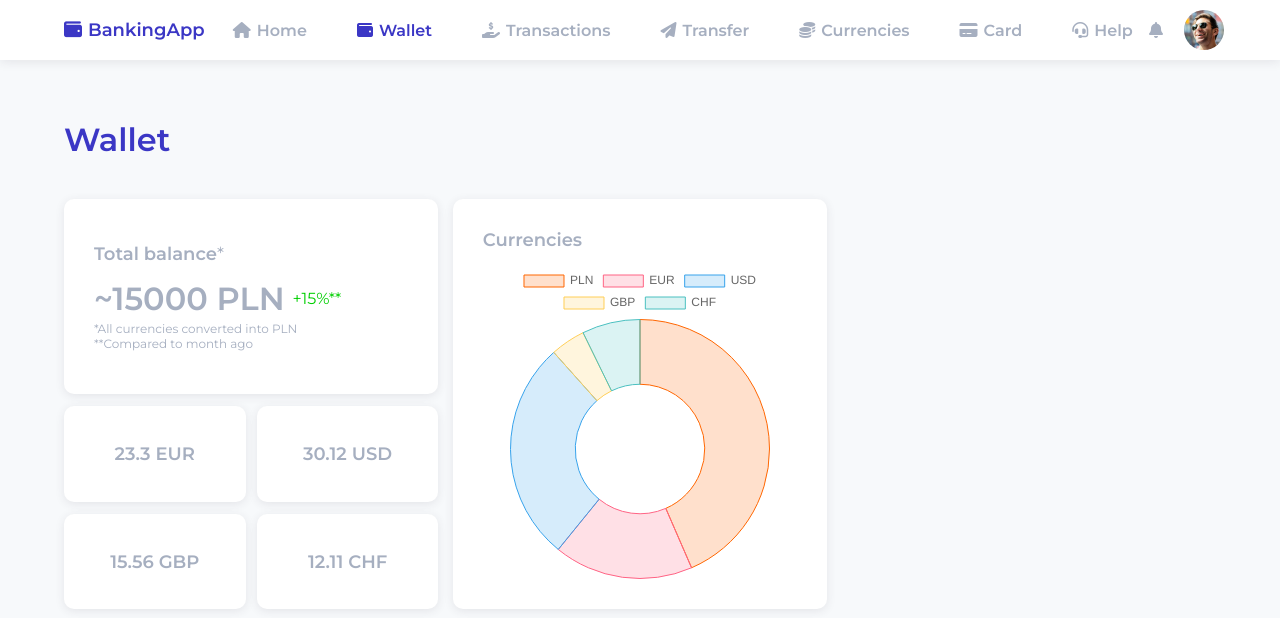
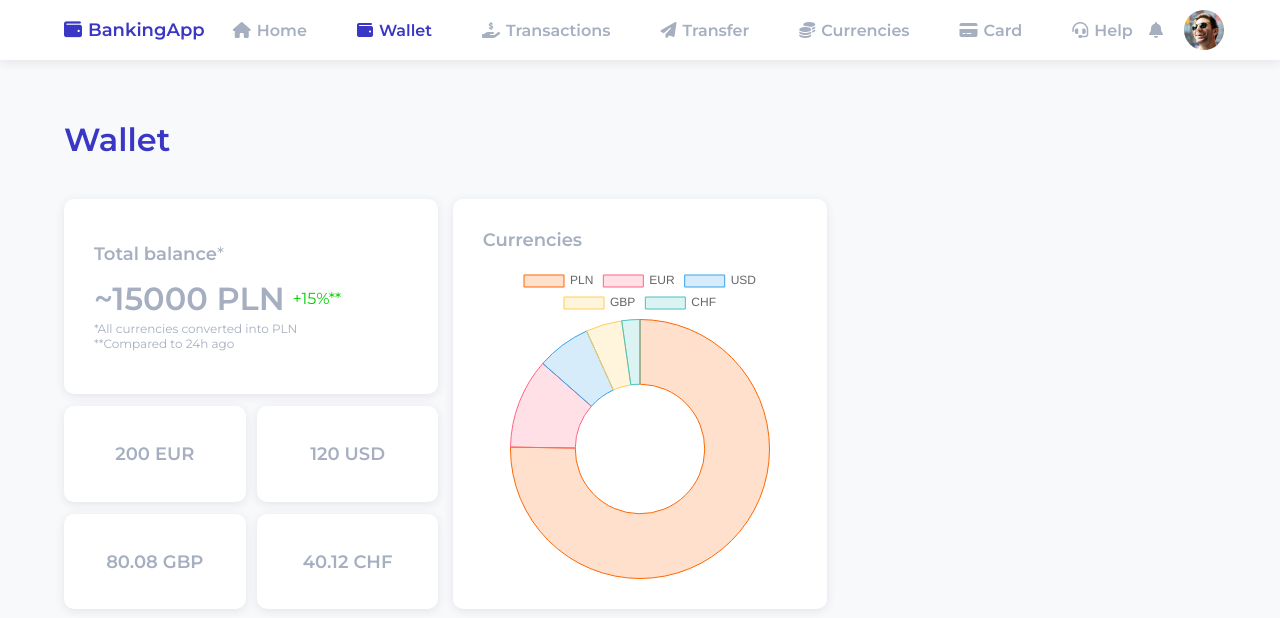
Before and after one commit to MiloszBaranskiDev/BankingApp, a React (Create React App) app: page /wallet in a window 1280 px wide. Shown: the top 618 px of the page. Built offline with nearby package versions, Linux system fonts and the light colour scheme.

Commit message:
connect wallet with redux

```diff
--- a/src/elements/Wallet/TotalBalanceInfo.tsx
+++ b/src/elements/Wallet/TotalBalanceInfo.tsx
@@ -10,7 +10,7 @@ const TotalBalanceInfo: React.FC = () => {
       <S_TotalBalanceInfo>
         *All currencies converted into PLN
       </S_TotalBalanceInfo>
-      <S_TotalBalanceInfo>**Compared to month ago</S_TotalBalanceInfo>
+      <S_TotalBalanceInfo>**Compared to 24h ago</S_TotalBalanceInfo>
     </>
   );
 };
--- a/src/parts/Wallet/Chart.tsx
+++ b/src/parts/Wallet/Chart.tsx
@@ -2,6 +2,15 @@ import styled from "styled-components";
 import { Chart as ChartJS, ArcElement, Tooltip, Legend } from "chart.js";
 import { Doughnut } from "react-chartjs-2";
 import S_Heading from "elements/layout/S_Heading";
+
+interface ICurrency {
+  symbol: string;
+  amount: number;
+}
+
+interface Props {
+  wallet: ICurrency[];
+}
 
 interface IChartData {
   labels: string[];
@@ -29,11 +38,12 @@ const S_Chart = styled.div`
 
 ChartJS.register(ArcElement, Tooltip, Legend);
 
+const Chart: React.FC<Props> = ({ wallet }) => {
   const chartData: IChartData = {
-  labels: ["PLN", "EUR", "USD", "GBP", "CHF"],
+    labels: wallet.map((currency) => currency.symbol),
     datasets: [
       {
-      data: [30, 12, 19, 3, 5],
+        data: wallet.map((currency) => currency.amount),
         backgroundColor: [
           "rgba(255, 102, 0, 0.2)",
           "rgba(255, 99, 132, 0.2)",
@@ -53,7 +63,6 @@ const chartData: IChartData = {
     ],
   };
 
-const Chart: React.FC = () => {
   return (
     <S_Chart>
       <S_Heading>Currencies</S_Heading>
--- a/src/parts/Wallet/CurrenciesBalance.tsx
+++ b/src/parts/Wallet/CurrenciesBalance.tsx
@@ -1,5 +1,14 @@
 import styled from "styled-components";
 import CurrencyBalance from "elements/Wallet/CurrencyBalance";
+
+interface ICurrency {
+  symbol: string;
+  amount: number;
+}
+
+interface Props {
+  wallet: ICurrency[];
+}
 
 const S_CurrenciesBalance = styled.div`
   display: flex;
@@ -7,35 +16,18 @@ const S_CurrenciesBalance = styled.div`
   justify-content: space-between;
 `;
 
-const CurrenciesBalance: React.FC = () => {
-  const example = [
-    {
-      symbol: "eur",
-      amount: 23.3,
-    },
-    {
-      symbol: "usd",
-      amount: 30.12,
-    },
-    {
-      symbol: "gbp",
-      amount: 15.56,
-    },
-    {
-      symbol: "chf",
-      amount: 12.11,
-    },
-  ];
-
+const CurrenciesBalance: React.FC<Props> = ({ wallet }) => {
   return (
     <S_CurrenciesBalance>
-      {example.map((currency) => (
-        <CurrencyBalance
-          symbol={currency.symbol.toUpperCase()}
-          amount={currency.amount}
-          key={currency.symbol}
-        />
-      ))}
+      {wallet.map((currency) =>
+        currency.symbol !== "PLN" ? (
+          <CurrencyBalance
+            symbol={currency.symbol}
+            amount={currency.amount}
+            key={currency.symbol}
+          />
+        ) : null
+      )}
     </S_CurrenciesBalance>
   );
 };
--- /dev/null
+++ b/src/redux/slices/WalletSlice.ts
@@ -0,0 +1,46 @@
+import { createSlice, PayloadAction } from "@reduxjs/toolkit";
+
+interface ICurrency {
+  symbol: string;
+  amount: number;
+}
+
+const initialState: ICurrency[] = [
+  {
+    symbol: "PLN",
+    amount: 1337,
+  },
+  {
+    symbol: "EUR",
+    amount: 200,
+  },
+  {
+    symbol: "USD",
+    amount: 120,
+  },
+  {
+    symbol: "GBP",
+    amount: 80.08,
+  },
+  {
+    symbol: "CHF",
+    amount: 40.12,
+  },
+];
+
+export const WalletSlice = createSlice({
+  name: "WalletSlice",
+  initialState,
+  reducers: {
+    updateWallet: (state, action: PayloadAction<ICurrency>) => {
+      const { symbol, amount } = action.payload;
+      const index: number = state.findIndex((item) => item.symbol === symbol);
+
+      state[index].amount = amount;
+    },
+  },
+});
+
+export const { updateWallet } = WalletSlice.actions;
+
+export default WalletSlice.reducer;
--- a/src/redux/store.ts
+++ b/src/redux/store.ts
@@ -1,9 +1,11 @@
 import { configureStore } from "@reduxjs/toolkit";
 import UserSlice from "./slices/UserSlice";
+import WalletSlice from "./slices/WalletSlice";
 
 export const store = configureStore({
   reducer: {
     user: UserSlice,
+    wallet: WalletSlice,
   },
 });
 
--- a/src/views/Wallet.tsx
+++ b/src/views/Wallet.tsx
@@ -1,8 +1,15 @@
+import { RootState } from "redux/store";
+import { useSelector } from "react-redux";
 import styled from "styled-components";
 import S_PageTitle from "elements/layout/S_PageTitle";
 import Chart from "parts/Wallet/Chart";
 import TotalBalance from "parts/Wallet/TotalBalance";
 import CurrenciesBalance from "parts/Wallet/CurrenciesBalance";
+
+interface ICurrency {
+  symbol: string;
+  amount: number;
+}
 
 const S_Box = styled.div`
   @media (min-width: ${(props) => props.theme.breakpoints.tablet}) {
@@ -26,16 +33,18 @@ const S_Column = styled.div`
 `;
 
 const Wallet: React.FC = () => {
+  const wallet: ICurrency[] = useSelector((state: RootState) => state.wallet);
+
   return (
     <>
       <S_PageTitle>Wallet</S_PageTitle>
       <S_Box>
         <S_Column>
           <TotalBalance />
-          <CurrenciesBalance />
+          <CurrenciesBalance wallet={wallet} />
         </S_Column>
         <S_Column>
-          <Chart />
+          <Chart wallet={wallet} />
         </S_Column>
         <S_Column></S_Column>
       </S_Box>
```
Lines whose indentation alone changed are shown as unchanged.
